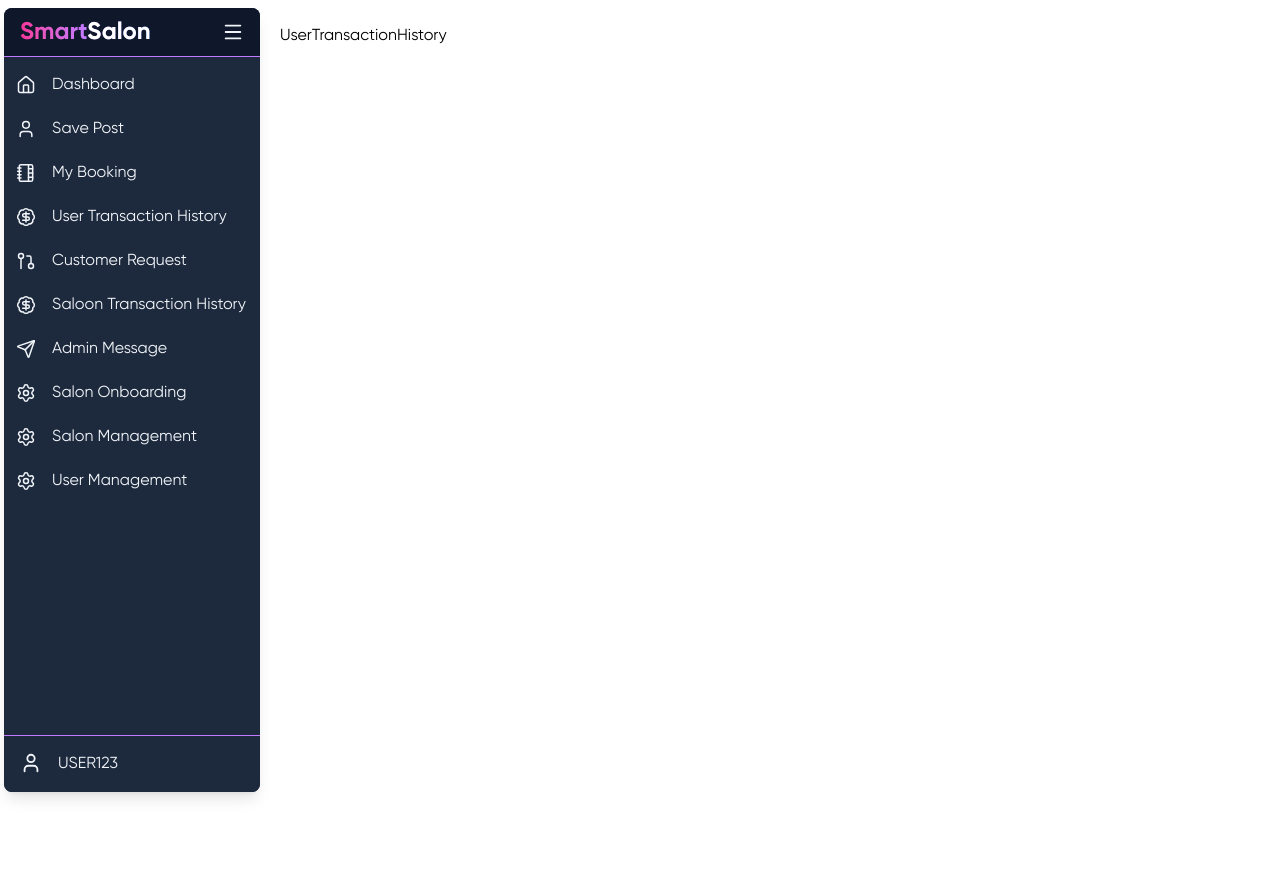
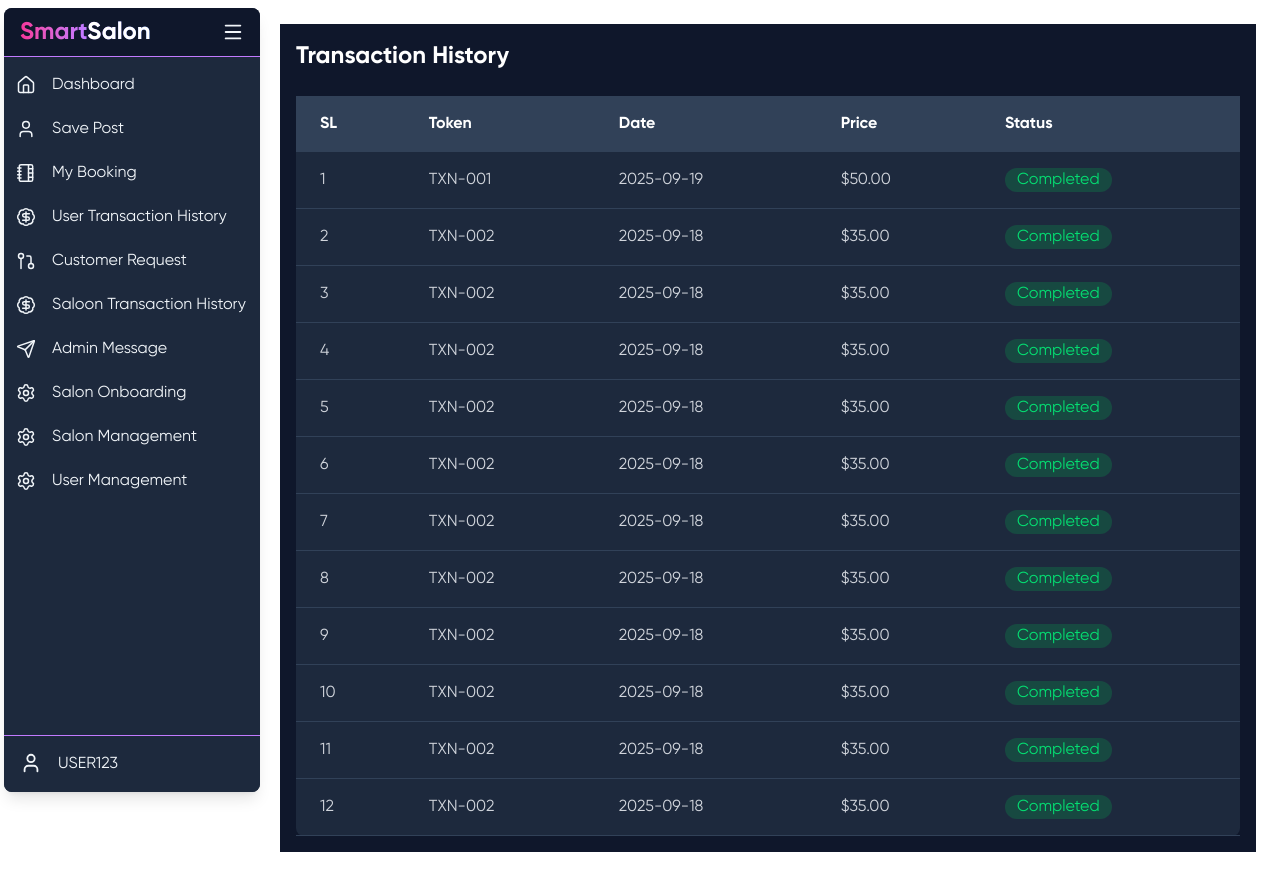
Before and after one commit to dev-ratul/Smart-Salon-Booking-Platform-client, a React (Vite) app: page /dashboard/user-transaction-history in a window 1280 px wide. Before the commit the page ends 800 px from the top, so only its background shows below. Built offline with nearby package versions, Linux system fonts and the light colour scheme; no server answers.

Commit message:
new updates added by rafsun

```diff
--- a/src/Components/Dashboard/DashboardLayout/Sidebar.jsx
+++ b/src/Components/Dashboard/DashboardLayout/Sidebar.jsx
@@ -1,4 +1,5 @@
 import React, { useState } from 'react';
+import { NavLink } from "react-router";
 import {
   Menu as MenuIcon,
   Home,
@@ -11,10 +12,10 @@ import {
 } from 'lucide-react';
 
 const menuItems = [
-  { id: 1, label: 'Dashboard', icon: Home,     path: '/' },
-  { id: 2, label: 'Save Post',   icon: User,     path: '/' },
+  { id: 1, label: 'Dashboard', icon: Home, path: '/' },
+  { id: 2, label: 'Save Post',   icon: User, path: '/' },
   { id: 4, label: 'My Booking',  icon: NotebookTabs, path: '/' },
-  { id: 5, label: 'User Transaction History',  icon: BadgeDollarSign, path: '/' },
+  { id: 5, label: 'User Transaction History',  icon: BadgeDollarSign, path: '/dashboard/user-transaction-history' },
   { id: 6, label: 'Customer Request',  icon: GitPullRequest, path: '/' },
   { id: 7, label: 'Saloon Transaction History',  icon: BadgeDollarSign, path: '/' },
   { id: 8, label: 'Admin Message',  icon: Send, path: '/' },
@@ -45,7 +46,9 @@ const Sidebar = ({ item = menuItems, collapsed: collapsedProp, onCollapse }) =>
     `}
     >
 
-      <header className={`flex items-center ${collapsed ? "justify-center" : "justify-between" } gap-2 px-4 py-2 bg-slate-900`}>
+      <NavLink
+      to={'/'}
+      className={`flex items-center ${collapsed ? "justify-center" : "justify-between" } gap-2 px-4 py-2 bg-slate-900`}>
         {!collapsed &&
           <h1
           className="text-2xl font-extrabold bg-gradient-to-r from-pink-500 via-purple-400 to-blue-500 bg-clip-text text-transparent"
@@ -58,7 +61,7 @@ const Sidebar = ({ item = menuItems, collapsed: collapsedProp, onCollapse }) =>
           className="cursor-pointer shrink-0"
           onClick={toggle}
         />
-      </header>
+      </NavLink>
 
       <hr className='border-0.1 border-solid border-purple-400' />
 
@@ -67,9 +70,9 @@ const Sidebar = ({ item = menuItems, collapsed: collapsedProp, onCollapse }) =>
           item.map((menu, index) => {
             const Icon = menu.icon;
             return (
-              <a
+              <NavLink
               key={index}
-              href={menu.path}
+              to={menu.path}
               className={`
                 flex items-center gap-4
                 px-3 py-2
@@ -81,7 +84,7 @@ const Sidebar = ({ item = menuItems, collapsed: collapsedProp, onCollapse }) =>
                 <span className={`${collapsed ? 'hidden' : 'inline'} whitespace-nowrap`}>
                   {menu.label}
                 </span>
-              </a>
+              </NavLink >
             )
 
           })
--- a/src/Pages/Dashboard/DashboardLayout/DashboardRoot.jsx
+++ b/src/Pages/Dashboard/DashboardLayout/DashboardRoot.jsx
@@ -7,7 +7,7 @@ const DashboardRoot = () => {
   const [collapsed, setCollapsed] = useState(false);
 
   return (
-    <div className="flex">
+    <div className="flex items-center">
       <Sidebar collapsed={collapsed} onCollapse={setCollapsed} />
 
       <main
--- a/src/Pages/Dashboard/UserTransactionHistory/UserTransactionHistory.jsx
+++ b/src/Pages/Dashboard/UserTransactionHistory/UserTransactionHistory.jsx
@@ -1,9 +1,134 @@
-import React from 'react'
+import React from 'react';
 
 const UserTransactionHistory = () => {
+  // Sample data - replace with your actual data
+  const transactions = [
+    {
+      id: 1,
+      token: "TXN-001",
+      date: "2025-09-19",
+      price: "$50.00",
+      status: "Completed"
+    },
+    {
+      id: 2,
+      token: "TXN-002",
+      date: "2025-09-18",
+      price: "$35.00",
+      status: "Completed"
+    },
+    {
+      id: 2,
+      token: "TXN-002",
+      date: "2025-09-18",
+      price: "$35.00",
+      status: "Completed"
+    },
+    {
+      id: 2,
+      token: "TXN-002",
+      date: "2025-09-18",
+      price: "$35.00",
+      status: "Completed"
+    },
+    {
+      id: 2,
+      token: "TXN-002",
+      date: "2025-09-18",
+      price: "$35.00",
+      status: "Completed"
+    },
+    {
+      id: 2,
+      token: "TXN-002",
+      date: "2025-09-18",
+      price: "$35.00",
+      status: "Completed"
+    },
+    {
+      id: 2,
+      token: "TXN-002",
+      date: "2025-09-18",
+      price: "$35.00",
+      status: "Completed"
+    },
+    {
+      id: 2,
+      token: "TXN-002",
+      date: "2025-09-18",
+      price: "$35.00",
+      status: "Completed"
+    },
+    {
+      id: 2,
+      token: "TXN-002",
+      date: "2025-09-18",
+      price: "$35.00",
+      status: "Completed"
+    },
+    {
+      id: 2,
+      token: "TXN-002",
+      date: "2025-09-18",
+      price: "$35.00",
+      status: "Completed"
+    },
+    {
+      id: 2,
+      token: "TXN-002",
+      date: "2025-09-18",
+      price: "$35.00",
+      status: "Completed"
+    },
+    {
+      id: 2,
+      token: "TXN-002",
+      date: "2025-09-18",
+      price: "$35.00",
+      status: "Completed"
+    },
+    // Add more transactions as needed
+  ];
+
   return (
-    <div>UserTransactionHistory</div>
-  )
-}
+    <div className='h-full'>
+        <div className="p-4 min-h-[80%] bg-slate-900 overflow-auto">
+            <h2 className="text-2xl font-bold mb-6 text-white">Transaction History</h2>
+            <div className="overflow-x-auto">
+                <table className="w-full bg-slate-800 rounded-lg">
+                <thead className="bg-slate-700">
+                    <tr className="text-white">
+                    <th className="px-6 py-4 text-left">SL</th>
+                    <th className="px-6 py-4 text-left">Token</th>
+                    <th className="px-6 py-4 text-left">Date</th>
+                    <th className="px-6 py-4 text-left">Price</th>
+                    <th className="px-6 py-4 text-left">Status</th>
+                    </tr>
+                </thead>
+                <tbody>
+                    {transactions.map((transaction, index) => (
+                    <tr
+                        key={transaction.id}
+                        className="border-b border-slate-700 text-gray-300 hover:bg-slate-700 transition-colors"
+                    >
+                        <td className="px-6 py-4">{index + 1}</td>
+                        <td className="px-6 py-4">{transaction.token}</td>
+                        <td className="px-6 py-4">{transaction.date}</td>
+                        <td className="px-6 py-4">{transaction.price}</td>
+                        <td className="px-6 py-4">
+                        <span className="px-3 py-1 rounded-full bg-green-500/20 text-green-400">
+                            {transaction.status}
+                        </span>
+                        </td>
+                    </tr>
+                    ))}
+                </tbody>
+                </table>
+            </div>
+        </div>
+    </div>
 
-export default UserTransactionHistory
+  );
+};
+
+export default UserTransactionHistory;
```
